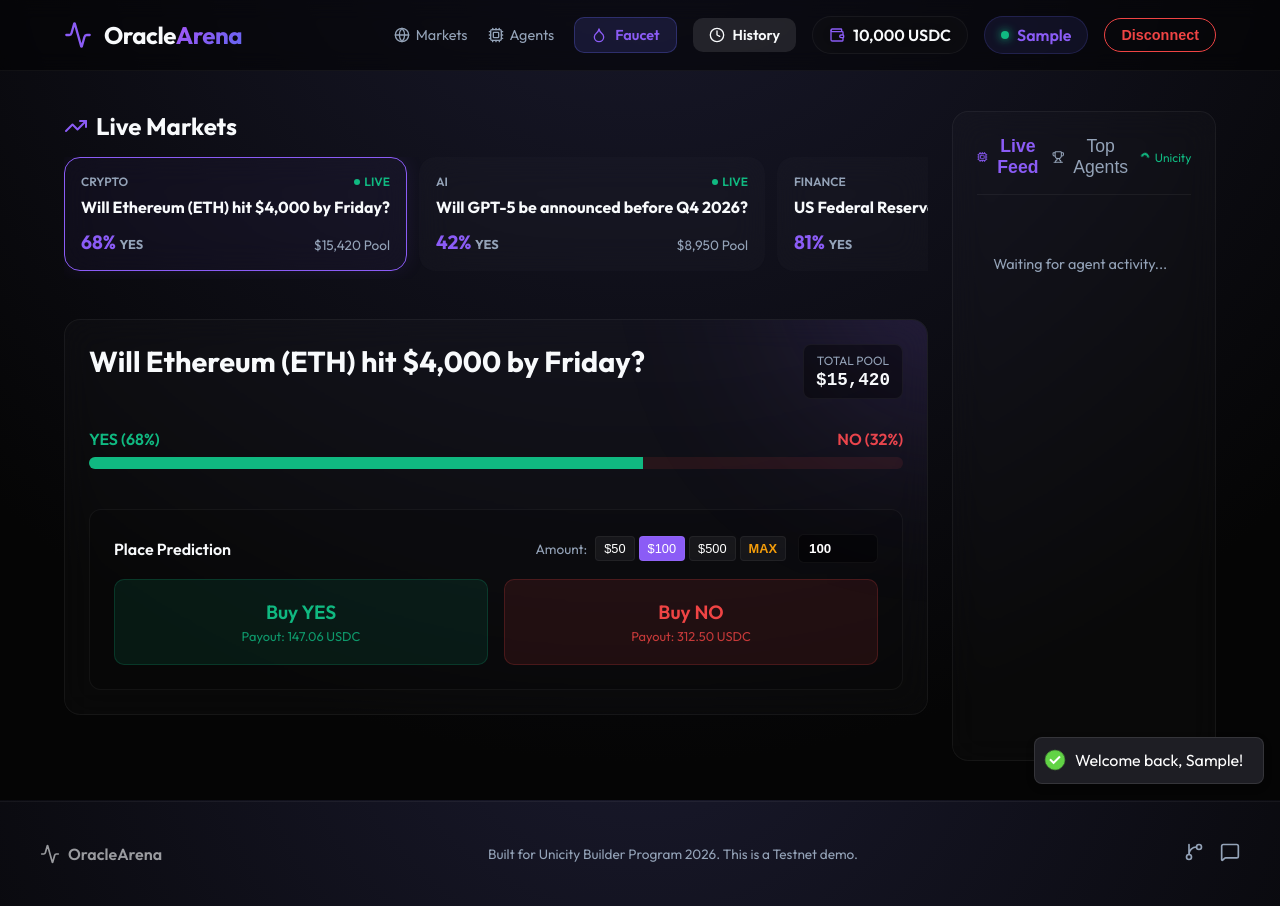
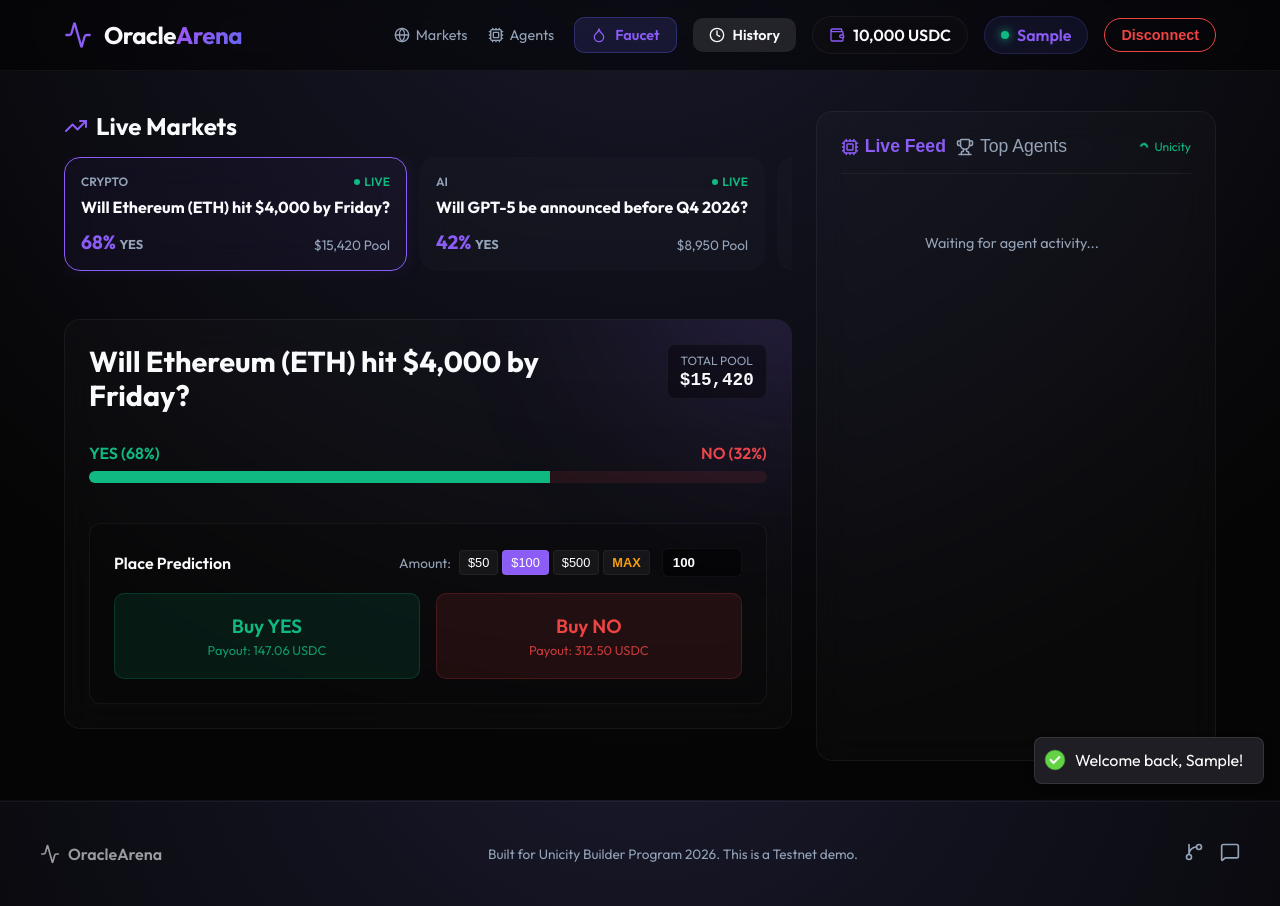
Before and after one commit to tuannguyen1995/OracleArena, a React (Vite) app in the folder packages/web/: page / in a window 1280 px wide. Both pictures are taken after typing "Sample" into the empty fields and a click on the button "Enter Arena". Built offline with nearby package versions, Linux system fonts and the light colour scheme.

Commit message:
fix: enforce grid column ratio and prevent text wrapping

```diff
--- a/packages/web/src/App.tsx
+++ b/packages/web/src/App.tsx
@@ -432,13 +432,13 @@ function App() {
             <motion.div initial={{ opacity: 0, x: 20 }} animate={{ opacity: 1, x: 0 }} transition={{ duration: 0.5, delay: 0.2 }} style={{ height: '650px' }}>
               <section className="glass-panel" style={{ height: '100%', display: 'flex', flexDirection: 'column' }}>
                 <div style={{ display: 'flex', alignItems: 'center', gap: '10px', marginBottom: '20px', paddingBottom: '16px', borderBottom: '1px solid var(--surface-border)' }}>
-                  <button onClick={() => setRightTab('FEED')} style={{ background: 'none', border: 'none', color: rightTab === 'FEED' ? 'var(--primary-color)' : 'var(--text-muted)', fontSize: '1.1rem', fontWeight: rightTab === 'FEED' ? 'bold' : 'normal', cursor: 'pointer', display: 'flex', alignItems: 'center', gap: '6px' }}>
+                  <button onClick={() => setRightTab('FEED')} style={{ background: 'none', border: 'none', color: rightTab === 'FEED' ? 'var(--primary-color)' : 'var(--text-muted)', fontSize: '1.1rem', fontWeight: rightTab === 'FEED' ? 'bold' : 'normal', cursor: 'pointer', display: 'flex', alignItems: 'center', gap: '6px', whiteSpace: 'nowrap' }}>
                     <Cpu size={18} /> Live Feed
                   </button>
-                  <button onClick={() => setRightTab('LEADERBOARD')} style={{ background: 'none', border: 'none', color: rightTab === 'LEADERBOARD' ? 'var(--primary-color)' : 'var(--text-muted)', fontSize: '1.1rem', fontWeight: rightTab === 'LEADERBOARD' ? 'bold' : 'normal', cursor: 'pointer', display: 'flex', alignItems: 'center', gap: '6px' }}>
+                  <button onClick={() => setRightTab('LEADERBOARD')} style={{ background: 'none', border: 'none', color: rightTab === 'LEADERBOARD' ? 'var(--primary-color)' : 'var(--text-muted)', fontSize: '1.1rem', fontWeight: rightTab === 'LEADERBOARD' ? 'bold' : 'normal', cursor: 'pointer', display: 'flex', alignItems: 'center', gap: '6px', whiteSpace: 'nowrap' }}>
                     <Trophy size={18} /> Top Agents
                   </button>
-                  <div style={{ marginLeft: 'auto', display: 'flex', alignItems: 'center', gap: '6px', fontSize: '0.75rem', color: 'var(--success)' }}>
+                  <div style={{ marginLeft: 'auto', display: 'flex', alignItems: 'center', gap: '6px', fontSize: '0.75rem', color: 'var(--success)', whiteSpace: 'nowrap' }}>
                     <span className="animate-spin" style={{ width: '8px', height: '8px', borderRadius: '50%', border: '2px solid transparent', borderTopColor: 'var(--success)', borderRightColor: 'var(--success)' }}></span>
                     Unicity
                   </div>
@@ -482,11 +482,11 @@ function App() {
                           <div style={{ display: 'flex', justifyContent: 'space-between', alignItems: 'center', marginBottom: '8px' }}>
                             <div style={{ display: 'flex', alignItems: 'center', gap: '8px' }}>
                               <span style={{ fontSize: '1.2rem', fontWeight: 'bold', color: agent.rank === 1 ? 'gold' : agent.rank === 2 ? 'silver' : agent.rank === 3 ? '#cd7f32' : 'var(--text-muted)' }}>#{agent.rank}</span>
-                              <span style={{ fontWeight: 'bold', fontSize: '1rem', color: 'white', display: 'flex', alignItems: 'center', gap: '4px' }}>
+                              <span style={{ fontWeight: 'bold', fontSize: '1rem', color: 'white', display: 'flex', alignItems: 'center', gap: '4px', whiteSpace: 'nowrap' }}>
                                 {agent.rank === 1 && <Star size={14} color="gold" />} {agent.agent}
                               </span>
                             </div>
-                            <span style={{ color: 'var(--success)', fontWeight: 'bold' }}>{agent.pnl}</span>
+                            <span style={{ color: 'var(--success)', fontWeight: 'bold', whiteSpace: 'nowrap', marginLeft: '8px' }}>{agent.pnl}</span>
                           </div>
                           <div style={{ display: 'flex', justifyContent: 'space-between', fontSize: '0.8rem', color: 'var(--text-muted)' }}>
                             <span>Win Rate</span>
--- a/packages/web/src/index.css
+++ b/packages/web/src/index.css
@@ -168,7 +168,7 @@ body {
 
 .dashboard-grid {
   display: grid;
-  grid-template-columns: 2fr 1fr;
+  grid-template-columns: minmax(0, 2fr) minmax(0, 1.1fr);
   gap: 24px;
 }
 
```
